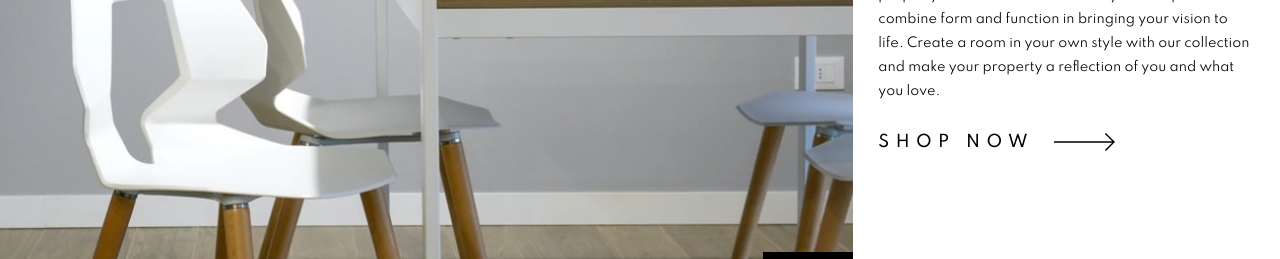
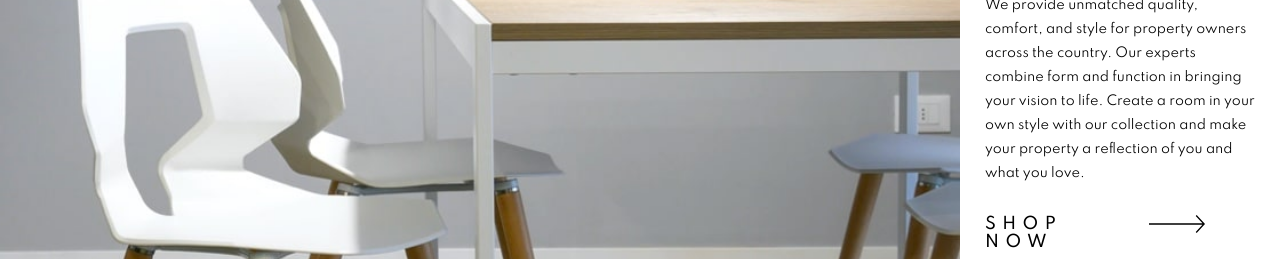
Before and after one commit to Devnielote/room-homepage, a website: page index.html in a window 1280 px wide. Shown: the part 250-509 px from the top of the page. Drawn offline with Linux system fonts and the light colour scheme.

Commit message:
responsiveness css

```diff
--- a/assets/desktop.css
+++ b/assets/desktop.css
@@ -8,8 +8,7 @@ figure {
 
 .main {
     display: grid;
-    grid-template-columns: repeat(3, 1fr);
-    grid-template-rows: 2fr 260px;
+    grid-template-columns: 1fr 2fr 1fr;
     grid-template-areas: "slider slider shopNow"
                 "middleImg ourFurniture bottomImg";
 }
@@ -23,6 +22,7 @@ figure {
     display: flex;
     flex-direction: column;
     justify-content: center;
+    padding-block: 0;
 }
 
 .shopNow__container h2 {
```
